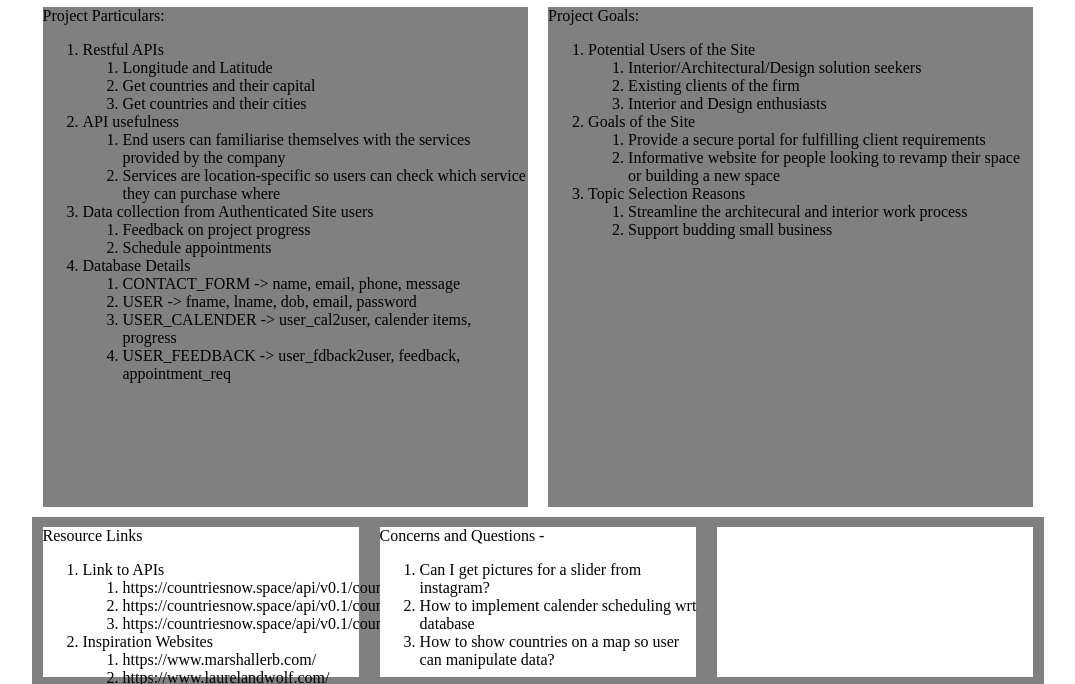
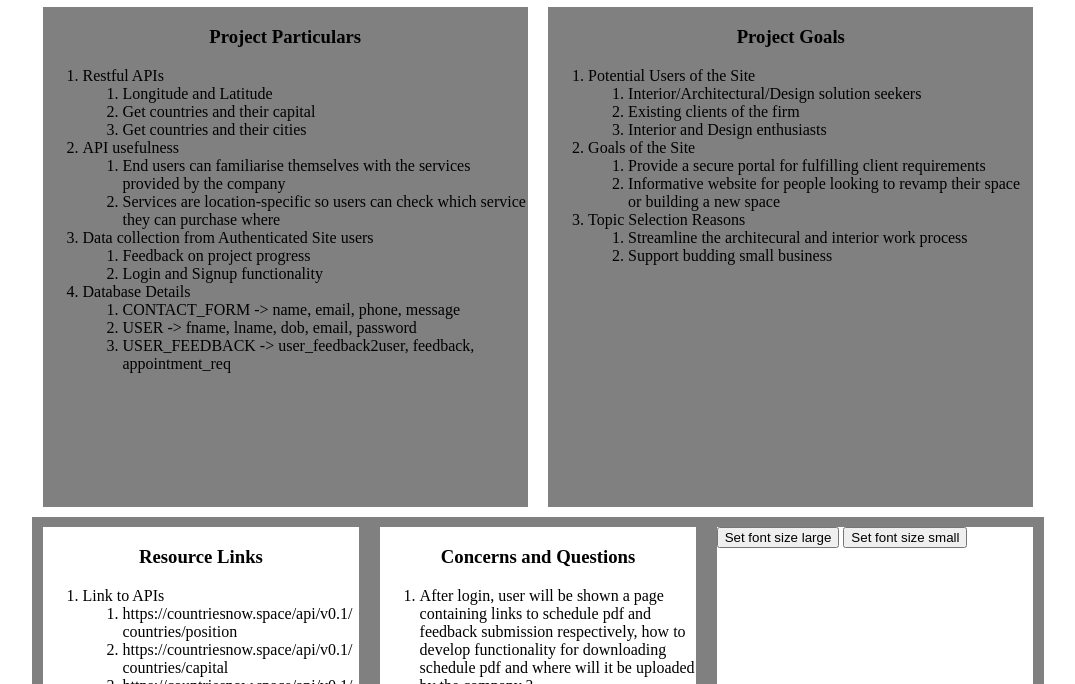
Before and after one commit to UIC-CS484/assignment-1---team-project-proposal-team23, a plain HTML site: page proposal.html in a window 1280 px wide. Shown: the part 111-795 px from the top of the page, without its empty margins (102-1177 px from the left). Drawn offline with Linux system fonts and the light colour scheme.

Commit message:
Final Proposal

```diff
--- a/proposal.html
+++ b/proposal.html
@@ -1,10 +1,16 @@
 <!DOCTYPE html>
-<html>
+<html lang = "en">
     <head>
-        <title>Example Page on Threat Modeling</title>
+        <title>Team 23 - SWAD Project Proposal</title>
 
         <script>
             /** JS Code **/
+            function myFunction() {
+              document.getElementById("demo").style.fontSize = "x-large";
+            }
+            function myFunction2() {
+              document.getElementById("demo").style.fontSize = "small";
+            }
         </script>
 
 
@@ -32,26 +38,28 @@
                 margin: 1%;
 
             }
+            h3{
+              text-align: center;
+            }
             footer{
                 display: flex;
                 background-color: gray;
                 width: 100%;
-                height: 200px;
                 clear: both;
+                word-wrap: break-word;
             }
             .footer_box{
                 flex: 1 0 200px;
                 background-color: white;
                 width: 150px;
                 margin: 1%;
-                height: 150px;
+
             }
 
                         /* smaller than 1024 pixels */
             @media screen and (max-width: 1024px) {
                 header{
                     background-color: #cd0000;
-                    display: none;
                 }
 
             }
@@ -70,15 +78,13 @@
         </style>
 
     </head>
-    <body>
+    <body id = "demo">
         <div id="container">
             <header>
                 <h2>Studio 20 : Architecture Design & Interiors</h2>
             </header>
-
-            </header>
-            <section class="middleboxes">Project Particulars:
-                <article>
+            <section class="middleboxes">
+                <h3>Project Particulars</h3>
                     <ol>
                         <li>Restful APIs
                             <ol>
@@ -95,27 +101,26 @@
                         <li>Data collection from Authenticated Site users
                           <ol>
                             <li>Feedback on project progress</li>
-                            <li>Schedule appointments</li>
+                            <li>Login and Signup functionality</li>
                           </ol>
                         </li>
                         <li>Database Details
                           <ol>
                             <li>CONTACT_FORM -> name, email, phone, message</li>
                             <li>USER -> fname, lname, dob, email, password</li>
-                            <li>USER_CALENDER -> user_cal2user, calender items, progress</li>
-                            <li>USER_FEEDBACK -> user_fdback2user, feedback, appointment_req</li>
+                            <li>USER_FEEDBACK -> user_feedback2user, feedback, appointment_req</li>
 
                           </ol>
                         </li>
                       </ol>
 
-                </article>
+
 
 
 
             </section>
-            <section class="middleboxes drop">Project Goals:
-                <article>
+            <section class="middleboxes drop">
+              <h3>Project Goals</h3>
                     <ol>
                         <li>Potential Users of the Site
                             <ol>
@@ -137,11 +142,12 @@
                         </li>
                       </ol>
 
-                </article>
+
             </section>
             <footer>
-                <div class="footer_box">Resource Links
+                <div class="footer_box">
                     <section>
+                      <h3>Resource Links</h3>
                         <ol>
                             <li>Link to APIs
                                 <ol>
@@ -159,7 +165,7 @@
                             <li>Helpful Resources
                               <ol>
                                 <li>W3Schools</li>
-                                <li></li>
+                                <li>MDN</li>
                               </ol>
                             </li>
                           </ol>
@@ -167,18 +173,17 @@
                         </section>
 
                 </div>
-                <div class="footer_box">Concerns and Questions -
+                <div class="footer_box"><h3>Concerns and Questions</h3>
                     <ol>
-                        <li>Can I get pictures for a slider from instagram?</li>
-                        <li>How to implement calender scheduling wrt database</li>
+                        <li>After login, user will be shown a page containing links to schedule pdf and feedback submission respectively, how to develop functionality for downloading schedule pdf and where will it be uploaded by the company ?</li>
                         <li>How to show countries on a map so user can manipulate data?</li>
                     </ol>
                 </div>
-                <div class="footer_box"></div>
+                <div class="footer_box">
+                  <button type="button" onclick="myFunction()">Set font size large</button>
+                  <button type="button" onclick="myFunction2()">Set font size small</button>
+                </div>
             </footer>
         </div><!--Closing container-->
-        <script>
-
-        </script>
     </body>
 </html>
```
